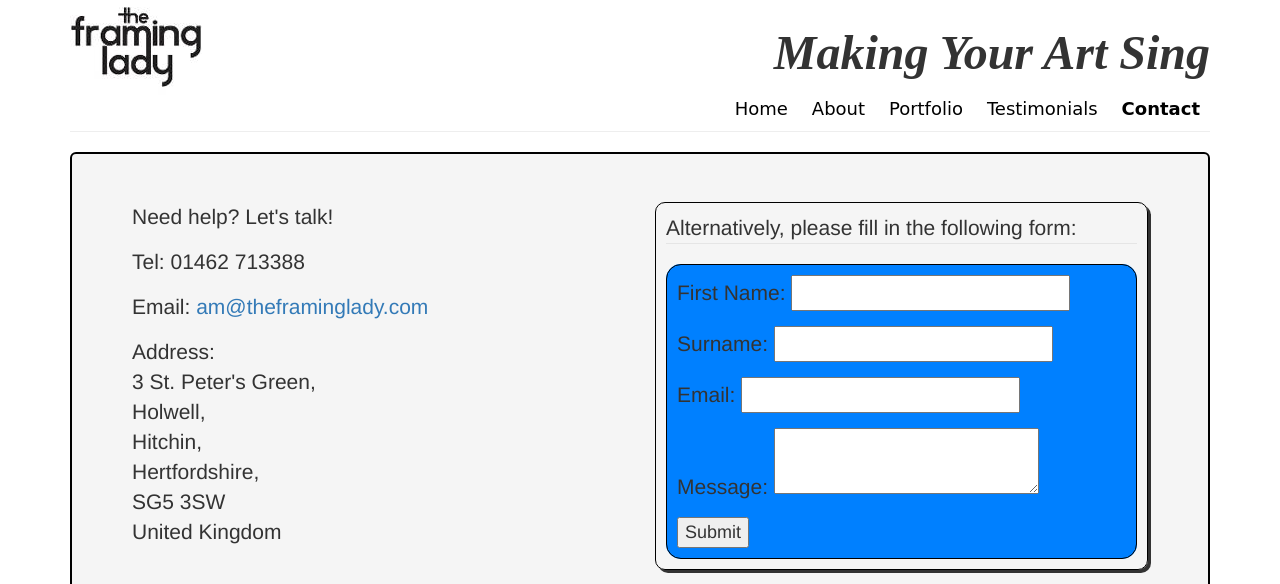
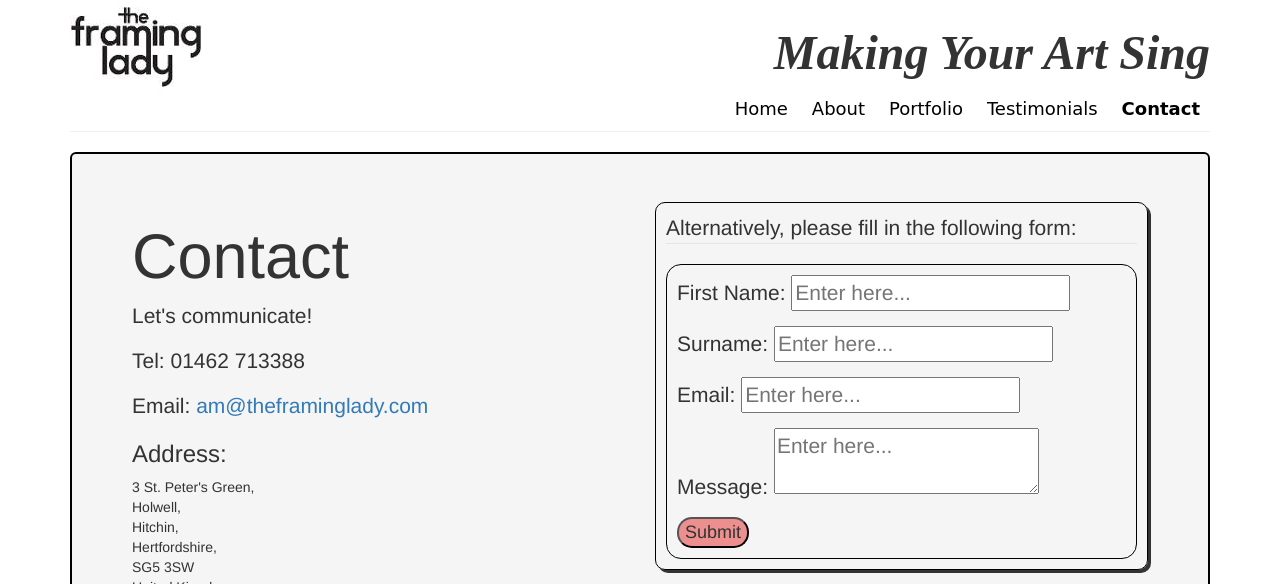
Before and after one commit to BennySLV/TheFramingLady, a PHP site: page /html/contact.html in a window 1280 px wide. Shown: the part 41-625 px from the top of the page. Run offline with PHP 8.4, Linux system fonts and the light colour scheme; some libraries are stand-ins or nearby versions.

Commit message:
Updated HTML and CSS files

```diff
--- a/css/contact.css
+++ b/css/contact.css
@@ -13,9 +13,34 @@
 	box-shadow: 3px 3px;
 }
 
+#contact-form:hover {
+	background: rgba(45, 186, 238, 0.3); /* For browsers that do not support gradients */
+	background: -webkit-linear-gradient(left top, rgba(45, 186, 238, 0.3), rgba(192,192,192,0.3)); /* For Safari 5.1 - 6.0 */
+	background: -o-linear-gradient(bottom right, rgba(45, 186, 238, 0.3), rgba(192,192,192,0.3)); /* For Opera 11.1 to 12.0 */
+	background: -moz-linear-gradient(bottom right, rgba(45, 186, 238, 0.3), rgba(192,192,192,0.3)); /* For Firefox 3.6 to 15 */
+	background: linear-gradient(to bottom right, rgba(45, 186, 238, 0.3), rgba(192,192,192,0.3)); /* Standard syntax for up-to-date browsers */
+}
+
 #contact-form-inner {
 	border: 1px solid black;
 	border-radius: 15px;
 	padding: 10px;
-	background-color: #0080ff;
 }
+
+#contact-form:focus {
+	background-color: yellow;
+}
+
+#submit-button {
+	border-radius: 15px;
+	font-size: 18px;
+	background-color: rgba(226, 19, 19, 0.45);
+}
+
+#submit-button:hover {
+	background-color: rgba(95, 216, 14, 0.45);
+}
+
+#address {
+	font-size: 14px;
+}
--- a/css/main.css
+++ b/css/main.css
@@ -49,10 +49,6 @@ a:hover {
 	font-weight: bold;
 }
 
-input:focus {
-	background-color: yellow;
-}
-
 #main-text {
 	float: right;
 	padding-top: 150px;
@@ -63,6 +59,19 @@ input:focus {
 	padding-top: 15px;
 }
 
+#social-media a {
+	color: black;
+}
+
+#social-media a:hover {
+	color: rgba(122, 122, 122, 0.5)
+}
+
+#copyright {
+	float: left;
+	margin: bottom;
+}
+
 #credits {
 	float: right;
 }
--- a/html/contact.html
+++ b/html/contact.html
@@ -8,6 +8,8 @@
 	<!-- Latest compiled and minified CSS -->
 	<link rel="stylesheet" href="http://maxcdn.bootstrapcdn.com/bootstrap/3.3.6/css/bootstrap.min.css">
 
+	<!-- Font Awesome Library -->
+	<link rel="stylesheet" href="https://maxcdn.bootstrapcdn.com/font-awesome/4.4.0/css/font-awesome.min.css">
 	<!-- jQuery library -->
 	<script src="https://ajax.googleapis.com/ajax/libs/jquery/1.12.2/jquery.min.js"></script>
 
@@ -48,45 +50,48 @@
 		<div class="jumbotron">
 			<div class="row">
 				<div class="col-sm-6">
-					<p>Need help? Let's talk!</p>
+					<h1>Contact</h1>
+					<p>Let's communicate!</p>
 					<p>Tel: 01462 713388</p>
 					<p>Email: <a href="mailto:am@theframinglady.com?Subject=Hello%20The%20Framing%20Lady" target="top">am@theframinglady.com</a></p>
-					<p>Address:<br /> 3 St. Peter's Green,<br />Holwell,<br />Hitchin,<br />Hertfordshire,<br />SG5 3SW<br />United Kingdom
+					<h3>Address:</h3>
+					<p id="address">3 St. Peter's Green,<br />Holwell,<br />Hitchin,<br />Hertfordshire,<br />SG5 3SW<br />United Kingdom
 					</p><br />
 					<iframe src="https://www.google.com/maps/embed?pb=!1m18!1m12!1m3!1d2457.1690382938878!2d-0.3063385484870155!3d51.985572583349274!2m3!1f0!2f0!3f0!3m2!1i1024!2i768!4f13.1!3m3!1m2!1s0x4876348e965f130b%3A0x95589353ab32e856!2s3+St+Peters+Green%2C+Holwell%2C+Hitchin%2C+Hertfordshire+SG5+3SW!5e0!3m2!1sen!2suk!4v1462291041518" width="600" height="450" frameborder="0" style="border:0" allowfullscreen></iframe>
 				</div>
 				<div class="col-sm-6">
-					<form id=contact-form>
+					<form id="contact-form">
 					<legend>Alternatively, please fill in the following form:</legend>
 						<fieldset id="contact-form-inner">
-							<p>First Name: <input type="text" name="first_name"></input><p>
-							<p>Surname: <input type="text" name="surname"></input></p>
-							<p>Email: <input type="email" name="email"></input></p>
-							<p>Message: <textarea name="message"></textarea></p>
+							<p>First Name: <input type="text" name="first_name" placeholder="Enter here..."></input><p>
+							<p>Surname: <input type="text" name="surname" placeholder="Enter here..."></input></p>
+							<p>Email: <input type="email" name="email" placeholder="Enter here..."></input></p>
+							<p>Message: <textarea name="message" placeholder="Enter here..."></textarea></p>
 							<input type="submit" name="submit" value="Submit" id="submit-button"></input>
 						</fieldset>
 					</form>
 				</div>
 			</div>
-			<div class="row">
+		</div> <!-- End of .jumbotron -->
+		<div class="panel panel-footer">
+			<div class="row" id="social-media">
 				<div class="col-sm-12">
-
+					<a href="https://www.facebook.com/TheFramingLady/" target="_blank"><i class="fa fa-facebook" id="facebook-icon" aria-hidden="true"></i></a>
+					<a href="https://twitter.com/theframinglady" target="_blank"><i class="fa fa-twitter" id="twitter-icon" aria-hidden="true"></i></a>
+					<a href="https://uk.linkedin.com/in/theframinglady" target="_blank"><i class="fa fa-linkedin" id="linkedin-icon" aria-hidden="true"></i></a>
+					<a href="https://uk.pinterest.com/theframinglady/" target="_blank"><i class="fa fa-pinterest" id="pinterest-icon" aria-hidden="true"></i></a>
 				</div>
-			</div>
-		</div>
-		<div class="panel panel-footer">
-			<div class="panel-footer">
+			</div><br />
 			<div class="row">
 				<div class="col-sm-4">
-						<p>&copy; The Framing Lady 2016</p>
+					<p id="copyright">&copy; The Framing Lady 2016</p>
 				</div>
 				<div class="col-sm-4" id="credits">
 					<p>Website designed and developed by <a href="http://www.bensilveston" target="_blank">Ben Silveston</a></p>
 					<p>Photography provided by <a href="http://www.natcowan.com" target="_blank">Nat Cowan</p>
 				</div>
 			</div>
-			</div>
-		</div> <!-- End of .panel-footer -->
+		</div> <!-- End of .panel panel-footer -->
 	</div> <!-- End of .container -->
 </body>
 </html>
```
Also changed, not shown: html/about.html (+13 -4 lines), html/index.html (+13 -4 lines), html/portfolio.html (+58 -10 lines), html/testimonials.html (+13 -4 lines). Lines whose indentation alone changed are shown as unchanged.
